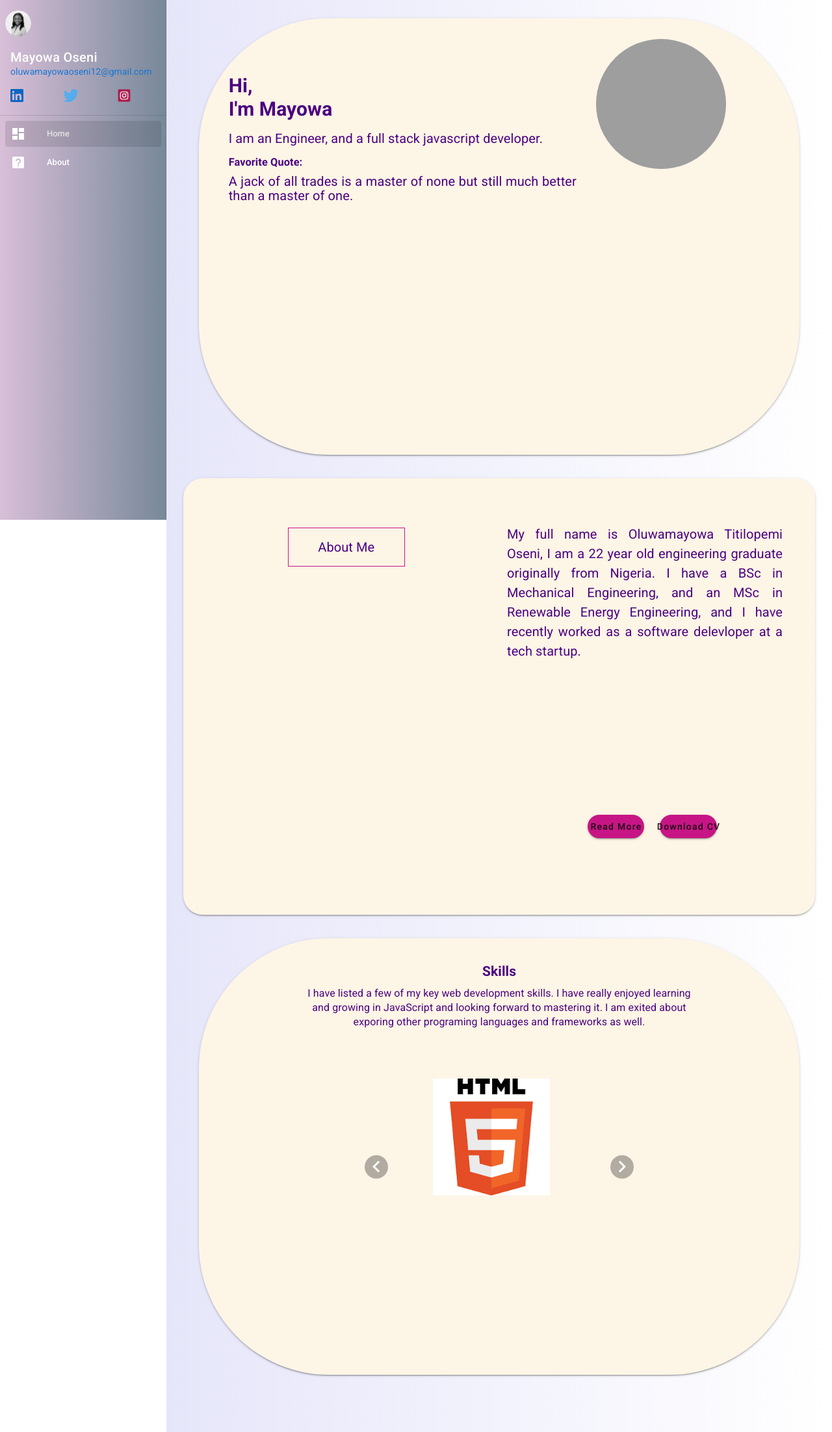
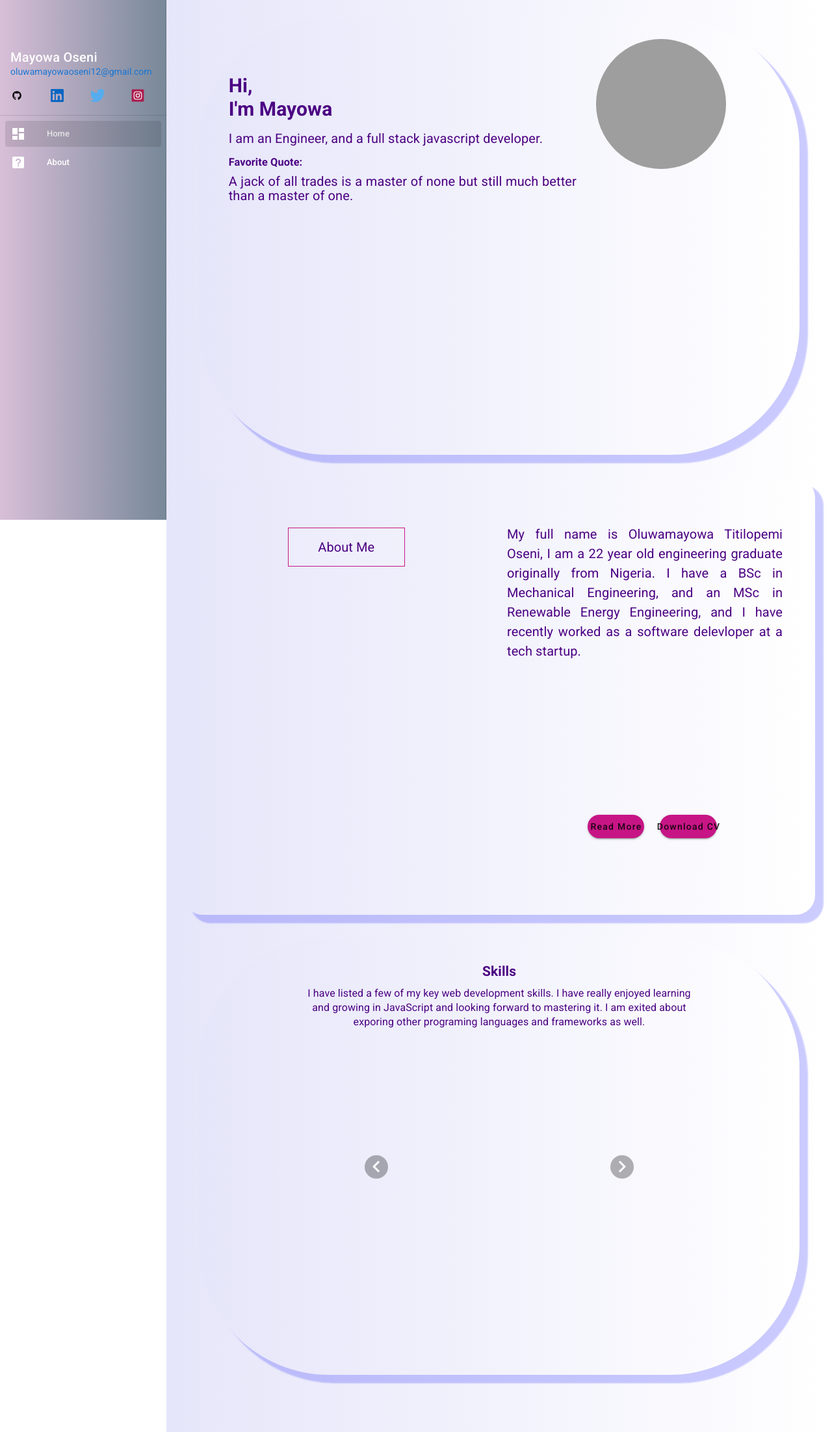
Before and after one commit to mayowa1204/my-portfolio, a Vue app in the folder my-portfolio/: page / in a window 1280 px wide. Shown: the whole page at 65% size. Built offline with nearby package versions, Linux system fonts and the light colour scheme; grey boxes are pictures that could not be loaded.

Commit message:
commit 2

```diff
--- a/my-portfolio/src/App.vue
+++ b/my-portfolio/src/App.vue
@@ -21,6 +21,16 @@
             <v-list-item-subtitle>
               <div style=" width:100%">
                 <v-row>
+                  <v-col>
+                    <a target="_blank" href="https://github.com/mayowa1204">
+                      <v-img
+                        height="20px"
+                        width="20px"
+                        class="mt-4"
+                        src="./assets/svgs/github.svg"
+                      ></v-img>
+                    </a>
+                  </v-col>
                   <v-col>
                     <a
                       target="_blank"
--- a/my-portfolio/src/views/About.vue
+++ b/my-portfolio/src/views/About.vue
@@ -3,8 +3,7 @@
     <section class="mx-auto card" style="height:70vh">
       <v-row class="mx-auto" style="height:100%">
         <v-card
-          style="width:90%; height:90%; background:#FDF5E6; border-radius:30px"
-          elevation="0"
+          style="width:90%; height:90%; background-image: linear-gradient(to right, #e6e6fa, white); box-shadow: 12px 12px 2px 1px rgba(0, 0, 255, .2); border-radius:30px"
           class="mx-auto mt-10"
         >
           <v-card-text>
@@ -17,7 +16,11 @@
                     class="mx-auto mt-n2"
                   >
                     <v-carousel-item v-for="(image, i) in me" :key="i">
-                      <v-sheet height="70%" tile color="#FDF5E6">
+                      <v-sheet
+                        height="70%"
+                        tile
+                        style="background-color:transparent"
+                      >
                         <v-row
                           class="fill-height"
                           align="center"
@@ -65,8 +68,7 @@
     <section class="mx-auto card" style="height:70vh">
       <v-row class="mx-auto " style="height:100%">
         <v-card
-          style="width:90%; height:90%; background:#FDF5E6; border-radius:30px"
-          elevation="0"
+          style="width:90%; height:90%; background-image: linear-gradient(to right, #e6e6fa, white); box-shadow: 12px 12px 2px 1px rgba(0, 0, 255, .2); border-radius:30px"
           class="mx-auto mt-10 card"
         >
           <v-card-text>
@@ -134,8 +136,7 @@
     <section style="height:70vh;" class="card">
       <v-row class="mx-auto hobbies" style="height:100%">
         <v-card
-          style="width:90%; height:90%; background:#FDF5E6; border-radius:30px"
-          elevation="0"
+          style="width:90%; height:90%; background-image: linear-gradient(to right, #e6e6fa, white); box-shadow: 12px 12px 2px 1px rgba(0, 0, 255, .2); border-radius:30px"
           class="mx-auto mt-10"
         >
           <v-card-text>
@@ -148,7 +149,11 @@
                     class="mx-auto mt-n2"
                   >
                     <v-carousel-item v-for="(hobby, i) in hobbies" :key="i">
-                      <v-sheet height="70%" tile color="#FDF5E6">
+                      <v-sheet
+                        height="70%"
+                        tile
+                        style="background-color:transparent"
+                      >
                         <v-row
                           class="fill-height"
                           align="center"
@@ -199,8 +204,7 @@
     <section class="mx-auto card" style="height:70vh">
       <v-row class="mx-auto" style="height:100%">
         <v-card
-          style="width:90%; height:90%; background:#FDF5E6; border-radius:30px"
-          elevation="0"
+          style="width:90%; height:90%; background-image: linear-gradient(to right, #e6e6fa, white); box-shadow: 12px 12px 2px 1px rgba(0, 0, 255, .2); border-radius:30px"
           class="mx-auto mt-10"
         >
           <v-card-text>
@@ -213,7 +217,11 @@
                     class="mx-auto mt-n2"
                   >
                     <v-carousel-item v-for="(travel, i) in travels" :key="i">
-                      <v-sheet height="70%" tile color="#FDF5E6">
+                      <v-sheet
+                        height="70%"
+                        tile
+                        style="background-color:transparent"
+                      >
                         <v-row
                           class="fill-height"
                           align="center"
--- a/my-portfolio/src/views/Home.vue
+++ b/my-portfolio/src/views/Home.vue
@@ -8,7 +8,7 @@
       >
         <v-card
           class="mt-10 card"
-          style="height:62vh; width:95%; background:	#FDF5E6; border-radius:200px"
+          style="height:62vh; width:95%; background-image: linear-gradient(to right, #e6e6fa, white); box-shadow: 12px 12px 2px 1px rgba(0, 0, 255, .2); border-radius:200px"
         >
           <v-card-text style="height:100%">
             <v-row class="mx-auto" style="height:100%;" wrap no-gutters>
@@ -68,14 +68,14 @@
       >
         <v-card
           class="mt-10 card"
-          style="height:62vh; width:95%; background:	#FDF5E6;border-radius:30px"
+          style="height:62vh; width:95%; background-image: linear-gradient(to right, #e6e6fa, white); box-shadow: 12px 12px 2px 1px rgba(0, 0, 255, .2);;border-radius:30px"
         >
           <v-card-text style="height:100%">
             <v-row class="mx-auto" style="height:100%">
               <v-col cols="12" md="6" class="about">
                 <div
                   class="box-2 about-me"
-                  style="font-size:24px; margin-top:140px"
+                  style="font-size:24px; margin-top:140px; background-color:transparent"
                 >
                   <div class="btn btn-two mx-auto">
                     <span class="mt-10 btn-text" style="color:#4B0082"
@@ -136,7 +136,7 @@
       >
         <v-card
           class="mt-10 card"
-          style="height:62vh; width:95%;  background:	#FDF5E6;border-radius:200px"
+          style="height:62vh; width:95%; background-image: linear-gradient(to right, #e6e6fa, white); box-shadow: 12px 12px 2px 1px rgba(0, 0, 255, .2);border-radius:200px"
         >
           <v-card-text class="mt-6 mx-auto skills" style=" width:70%">
             <h2 style="color:#4B0082">Skills</h2>
@@ -155,7 +155,11 @@
                 class="mx-auto mt-n2 slider"
               >
                 <v-carousel-item v-for="(skill, i) in skills" :key="i">
-                  <v-sheet height="100%" tile color="#FDF5E6">
+                  <v-sheet
+                    height="100%"
+                    tile
+                    style="background-color:transparent"
+                  >
                     <v-row
                       class="fill-height"
                       align="center"
@@ -281,7 +285,7 @@ a {
   z-index: 1;
   transition: all 0.5s;
   border: 1px solid #c71585;
-  background-color: #fdf5e6;
+  background-color: transparent;
 }
 
 span:hover {
```
Also changed, not shown: my-portfolio/src/assets/svgs/github.svg (added).
